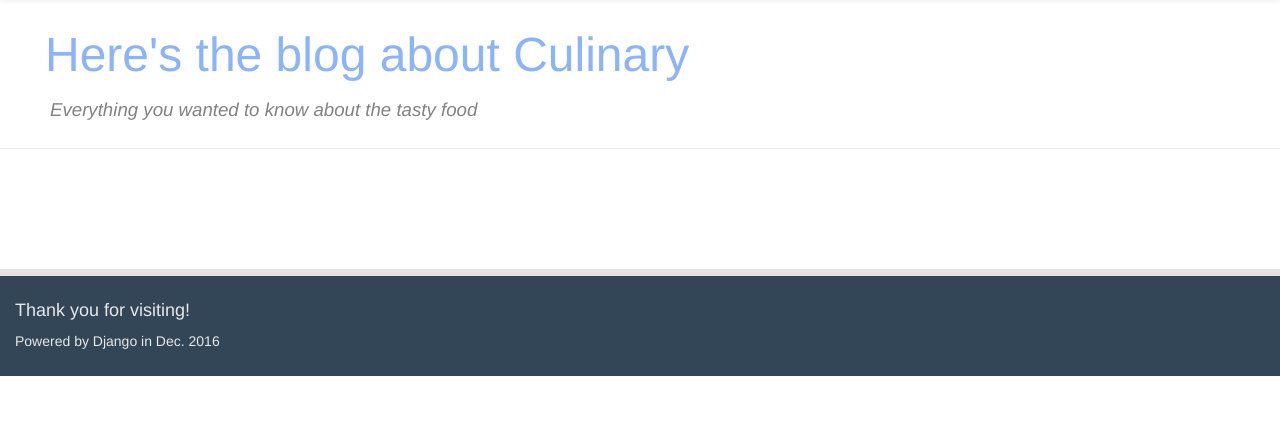
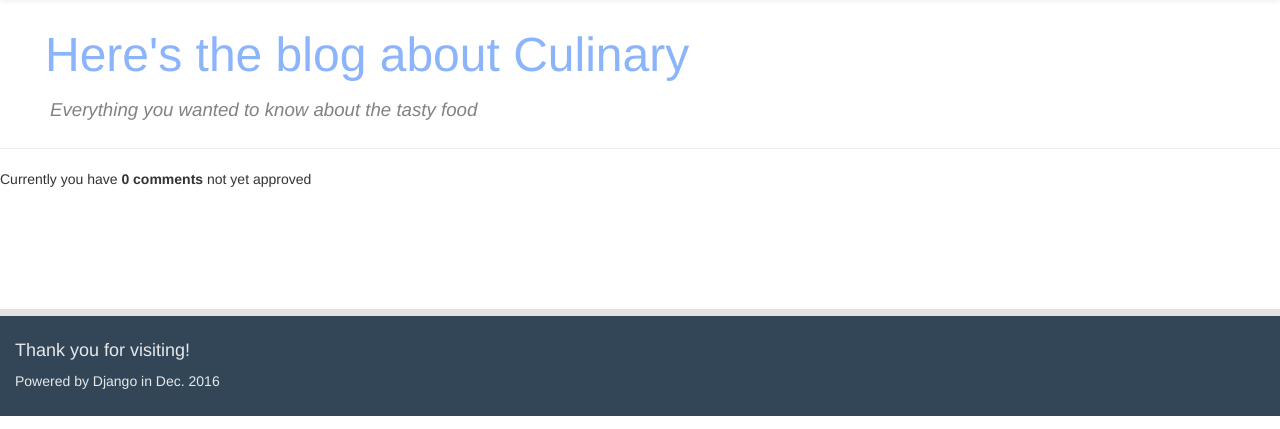
Before and after one commit to y-yury/my_blog, a Django app: page /post/comments/ in a window 1280 px wide. Shown: the part 51-480 px from the top of the page. Run offline with Django 3.2, Linux system fonts and the light colour scheme; the visitor is signed in with stand-in values (Sample User, id 1); data that the repository does not hold is empty; some libraries are stand-ins or nearby versions.

Commit message:
Comments' count added for not yet approved comments through the queryset.

```diff
--- a/blog/views.py
+++ b/blog/views.py
@@ -12,7 +12,9 @@ from .forms import PostForm, CommentForm
 @login_required
 def my_comments_list(request):
     all_comments = MyComment.objects.filter(comment_approved=False).order_by('-date_drafted')
-    return render(request, 'blog/comment/my_comments_list.html', {'all_comments': all_comments})
+    comments_count = len(all_comments)
+    return render(request, 'blog/comment/my_comments_list.html',
+                  {'all_comments': all_comments, 'comments_count': comments_count})
 
 
 # Getting details of post & draft items
@@ -103,6 +105,7 @@ def post_comment(request, pk):
         if form.is_valid():
             comment = form.save(commit=False)
             comment.post = post
+            comment.comment_unread = True
             comment.save()
             return redirect('post_detail', pk=post.pk)
     else:
--- a/templates/blog/comment/my_comments_list.html
+++ b/templates/blog/comment/my_comments_list.html
@@ -1,9 +1,9 @@
 {% extends 'blog/base.html' %}
 
 {% block content %}
+<p>Currently you have <strong>{{ comments_count }} comments</strong> not yet approved</p>
 
     {% for comment in all_comments %}
-
         <div class="post">
             <div class="date">
                     Drafted on {{ comment.date_drafted }} by {{ comment.author }}
```
